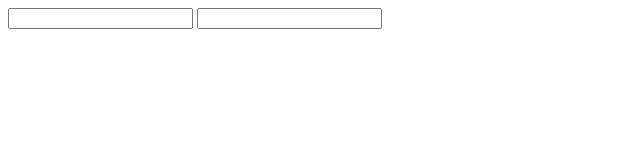
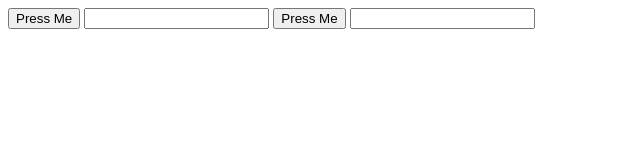
Before and after one commit to xtremer15/mock-api, a website: page index.html in a window 1280 px wide. Shown: the whole page, without its empty margins (0-640 px from the left). Drawn offline with Linux system fonts and the light colour scheme.

Commit message:
make it better

```diff
--- a/index.html
+++ b/index.html
@@ -8,9 +8,11 @@
 <body>
     <section>
         <label for="First Name">
+            <button>Press Me</button>
             <input type="First Name">
         </label>
         <label for="Last Name">
+            <button>Press Me</button>
             <input type="Last Name">
         </label>
     </section>
```
